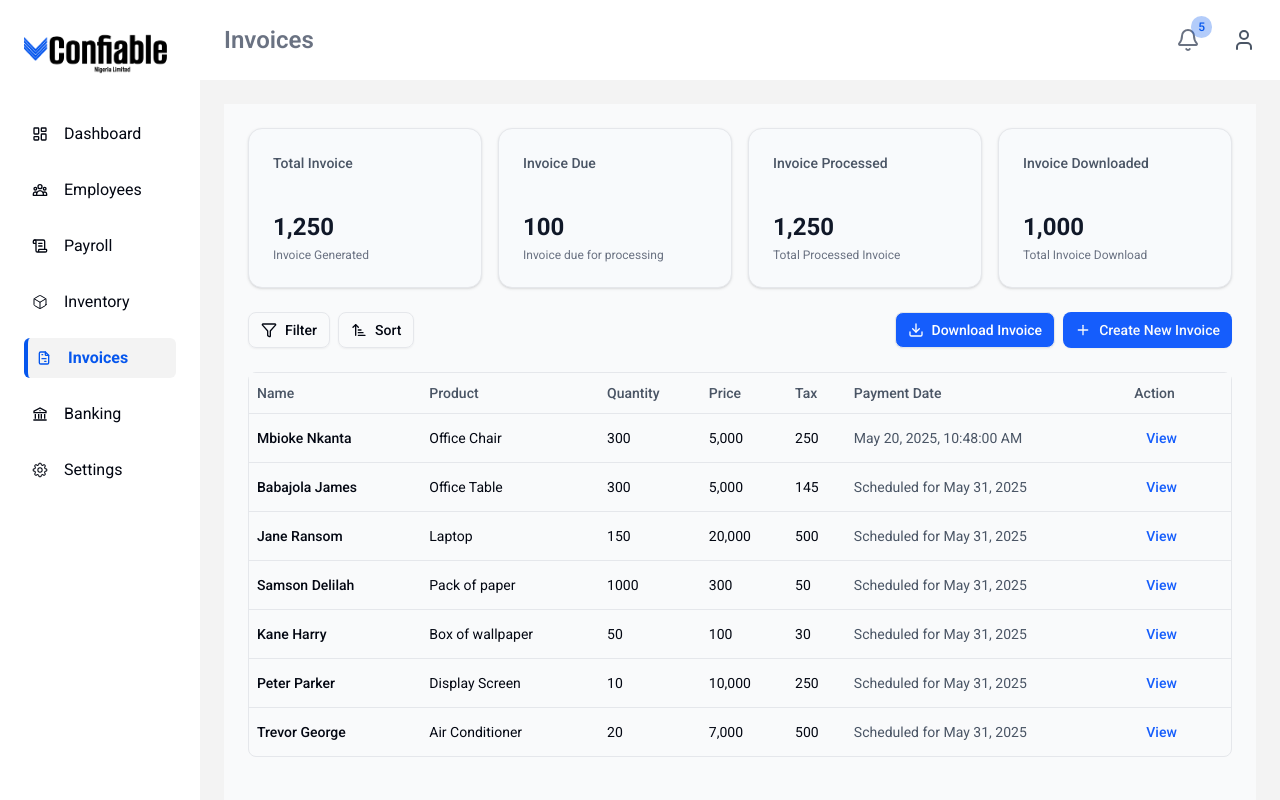
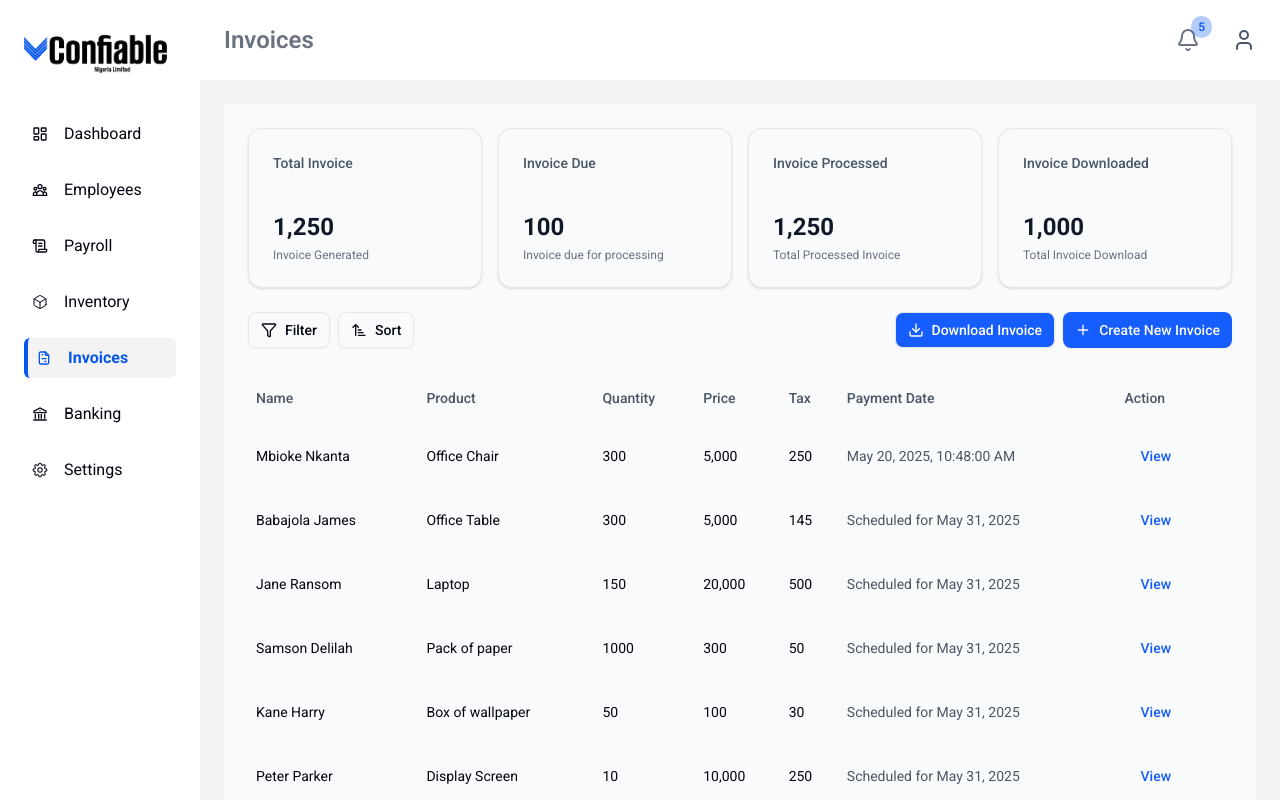
Before and after one commit to Confiable-Nig-Ltd/confiable, a React (Vite) app in the folder confiable-app/: page /invoices in a window 1280 px wide. Built offline with nearby package versions, Linux system fonts and the light colour scheme.

Commit message:
refactor: enhance InvoiceTable styling and structure

```diff
--- a/confiable-app/src/components/invoices/invoice-table.jsx
+++ b/confiable-app/src/components/invoices/invoice-table.jsx
@@ -1,41 +1,74 @@
-"use client"
+"use client";
 
-import { Button } from "@/components/ui/button"
-import { Table, TableBody, TableCell, TableHead, TableHeader, TableRow } from "@/components/ui/table"
-import { useInvoice } from "@/contexts/invoice-context"
+import { Button } from "@/components/ui/button";
+import {
+  Table,
+  TableBody,
+  TableCell,
+  TableHead,
+  TableHeader,
+  TableRow,
+} from "@/components/ui/table";
+import { useInvoice } from "@/contexts/invoice-context";
 
 export function InvoiceTable() {
-  const { paginatedInvoices, openDetailModal } = useInvoice()
+  const { paginatedInvoices, openDetailModal } = useInvoice();
 
   return (
-    <div className="rounded-md border">
+    <div className="rounded-md">
       <Table>
-        <TableHeader>
+        <TableHeader className="[&_tr]:border-0">
           <TableRow className="bg-gray-50">
-            <TableHead className="font-medium text-gray-600">Name</TableHead>
-            <TableHead className="font-medium text-gray-600">Product</TableHead>
-            <TableHead className="font-medium text-gray-600">Quantity</TableHead>
-            <TableHead className="font-medium text-gray-600">Price</TableHead>
-            <TableHead className="font-medium text-gray-600">Tax</TableHead>
-            <TableHead className="font-medium text-gray-600">Payment Date</TableHead>
-            <TableHead className="font-medium text-gray-600">Action</TableHead>
+            <TableHead className="py-4 font-medium text-gray-600">
+              Name
+            </TableHead>
+            <TableHead className="py-4 font-medium text-gray-600">
+              Product
+            </TableHead>
+            <TableHead className="py-4 font-medium text-gray-600">
+              Quantity
+            </TableHead>
+            <TableHead className="py-4 font-medium text-gray-600">
+              Price
+            </TableHead>
+            <TableHead className="py-4 font-medium text-gray-600">
+              Tax
+            </TableHead>
+            <TableHead className="py-4 font-medium text-gray-600">
+              Payment Date
+            </TableHead>
+            <TableHead className="py-4 font-medium text-gray-600">
+              Action
+            </TableHead>
           </TableRow>
         </TableHeader>
-        <TableBody>
+        <TableBody className="[&_tr]:border-0">
           {paginatedInvoices.map((invoice) => (
-            <TableRow key={invoice.id} className="hover:bg-gray-50">
-              <TableCell className="font-medium">{invoice.name}</TableCell>
-              <TableCell>{invoice.product}</TableCell>
-              <TableCell>{invoice.quantity}</TableCell>
-              <TableCell>{invoice.price.toLocaleString()}</TableCell>
-              <TableCell>{invoice.tax}</TableCell>
-              <TableCell className="text-sm text-gray-600">{invoice.paymentDate}</TableCell>
-              <TableCell>
+            <TableRow key={invoice.id} className="hover:bg-blue-50">
+              <TableCell className="py-4 hover:bg-blue-50">
+                {invoice.name}
+              </TableCell>
+              <TableCell className="py-4 hover:bg-blue-50">
+                {invoice.product}
+              </TableCell>
+              <TableCell className="py-4 hover:bg-blue-50">
+                {invoice.quantity}
+              </TableCell>
+              <TableCell className="py-4 hover:bg-blue-50">
+                {invoice.price.toLocaleString()}
+              </TableCell>
+              <TableCell className="py-4 hover:bg-blue-50">
+                {invoice.tax}
+              </TableCell>
+              <TableCell className="py-4 text-sm text-gray-600 hover:bg-blue-50">
+                {invoice.paymentDate}
+              </TableCell>
+              <TableCell className="py-4 hover:bg-blue-50">
                 <Button
                   variant="ghost"
                   size="sm"
                   onClick={() => openDetailModal(invoice)}
-                  className="text-blue-600 hover:text-blue-700 hover:bg-blue-50"
+                  className="text-blue-600 hover:text-blue-700 hover:bg-blue-50 hover:underline px-4"
                 >
                   View
                 </Button>
@@ -45,5 +78,5 @@ export function InvoiceTable() {
         </TableBody>
       </Table>
     </div>
-  )
+  );
 }
```
